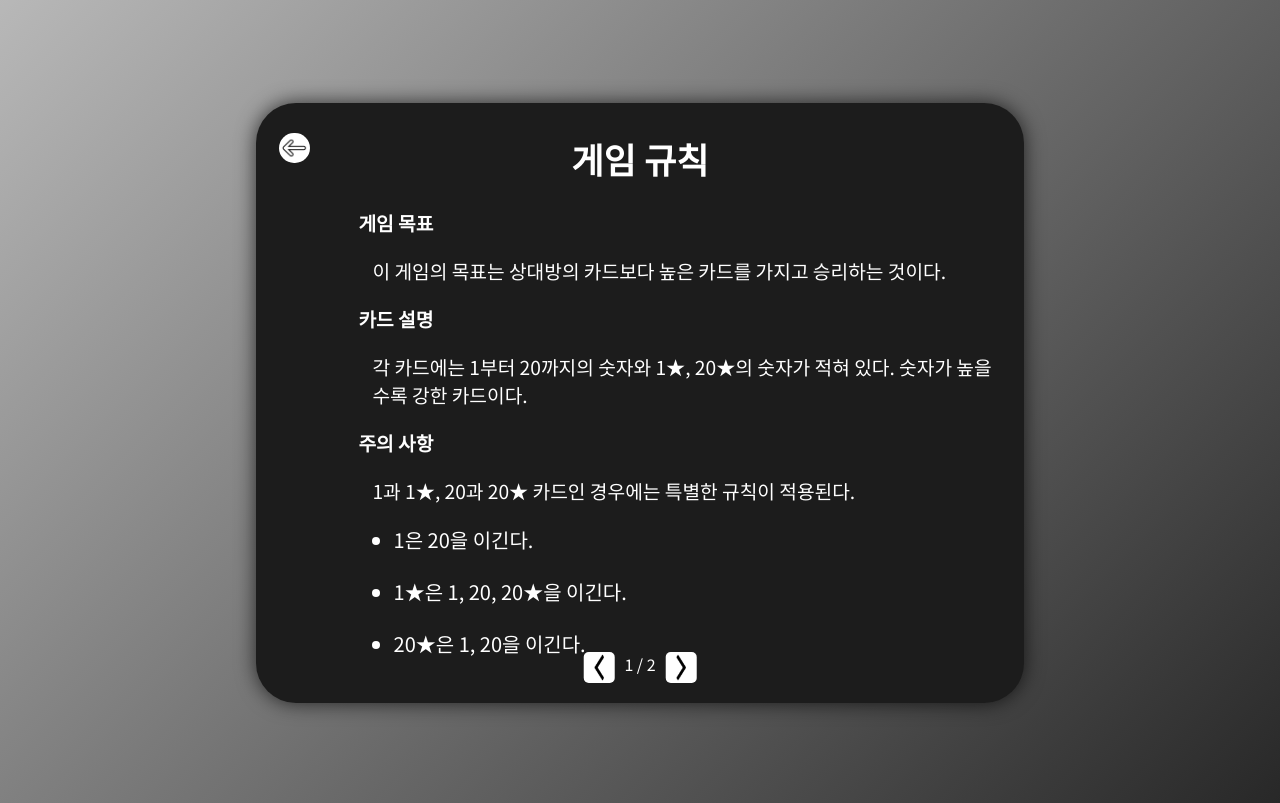
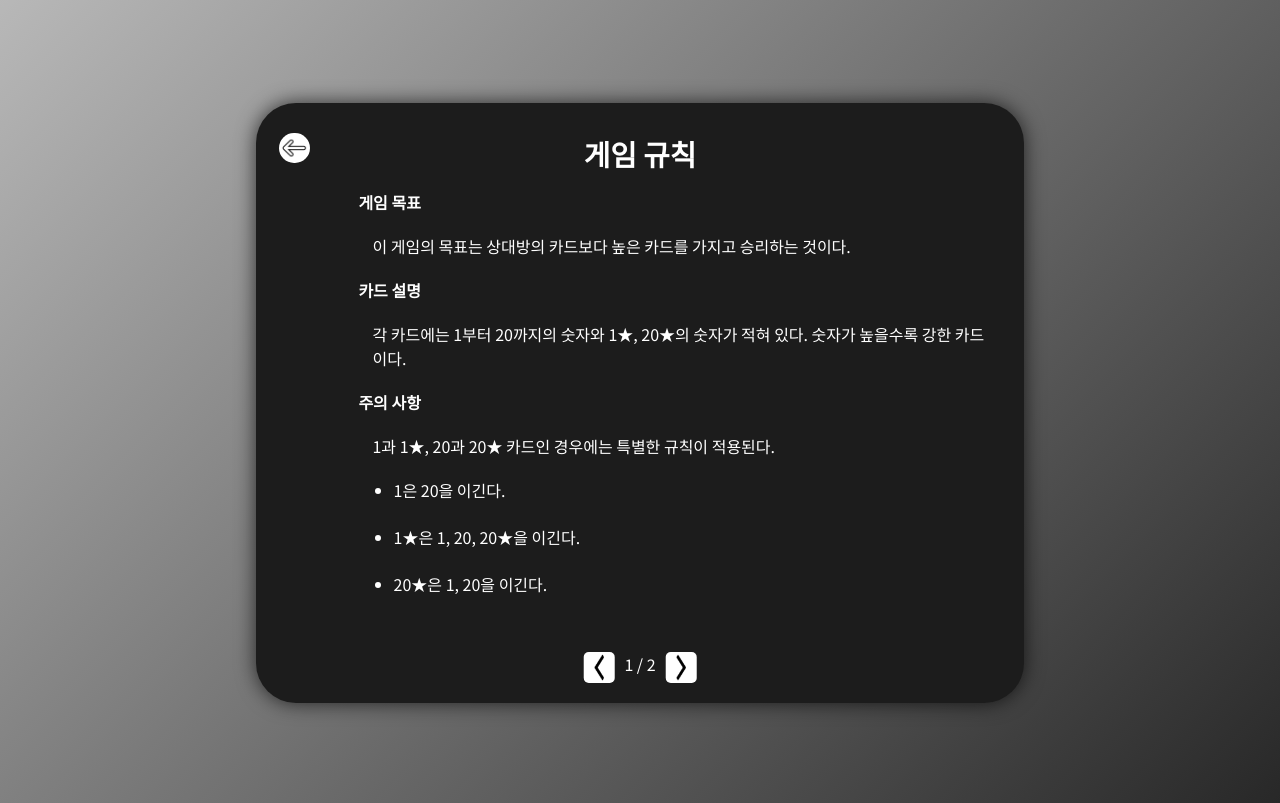
Before and after one commit to gyuimnx/Front-end-Study, a React (Create React App) app in the folder react_study/: page /rules in a window 1280 px wide. Built offline with nearby package versions, Linux system fonts and the light colour scheme.

Commit message:
Summer Vacation Project : 최최종 수정

```diff
--- a/react_study/src/CardGame/GameRule.css
+++ b/react_study/src/CardGame/GameRule.css
@@ -59,14 +59,14 @@
 }
 
 .Rules h1 {
-    font-size: 2.2em;
-    margin-bottom: 25px;
+    font-size: 1.8em;
+    margin-bottom: 15px;
     text-align: center;
     margin-top: 10px;
 }
 
 .Rules p {
-    font-size: 1.2em;
+    font-size: 1em;
     margin-bottom: 20px;
 }
 
@@ -78,7 +78,7 @@
     list-style-type: disc;
     padding-left: 15%;
     /* list-style-type: none; */
-    font-size: 20px;
+    font-size: 1em;
     font-weight: normal;
 }
 
@@ -88,7 +88,7 @@
 
 .subTitle {
     font-weight: bold;
-    font-size: 20px;
+    font-size: 1em;
     padding-left: 10%;
 }
 
--- a/react_study/src/CardGame/Home.css
+++ b/react_study/src/CardGame/Home.css
@@ -72,7 +72,7 @@ button {
     color: white;
     margin-bottom: 20px;
     position: absolute;
-    bottom: 250px;
+    bottom: 25vh;
     font-weight: bold;
 }
 
```
Also changed, not shown: react_study/src/CardGame/App_page.css (+0 -69 lines).
